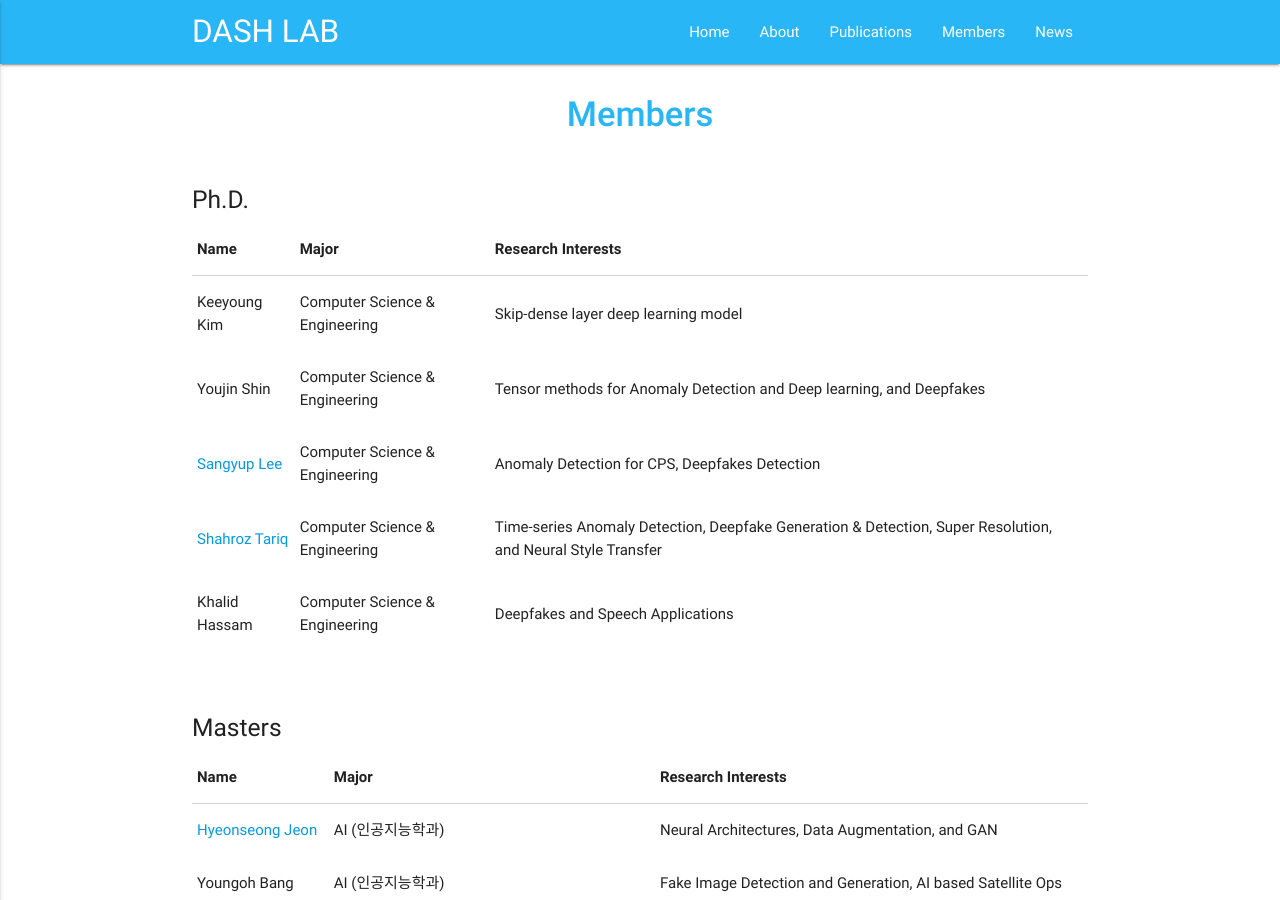
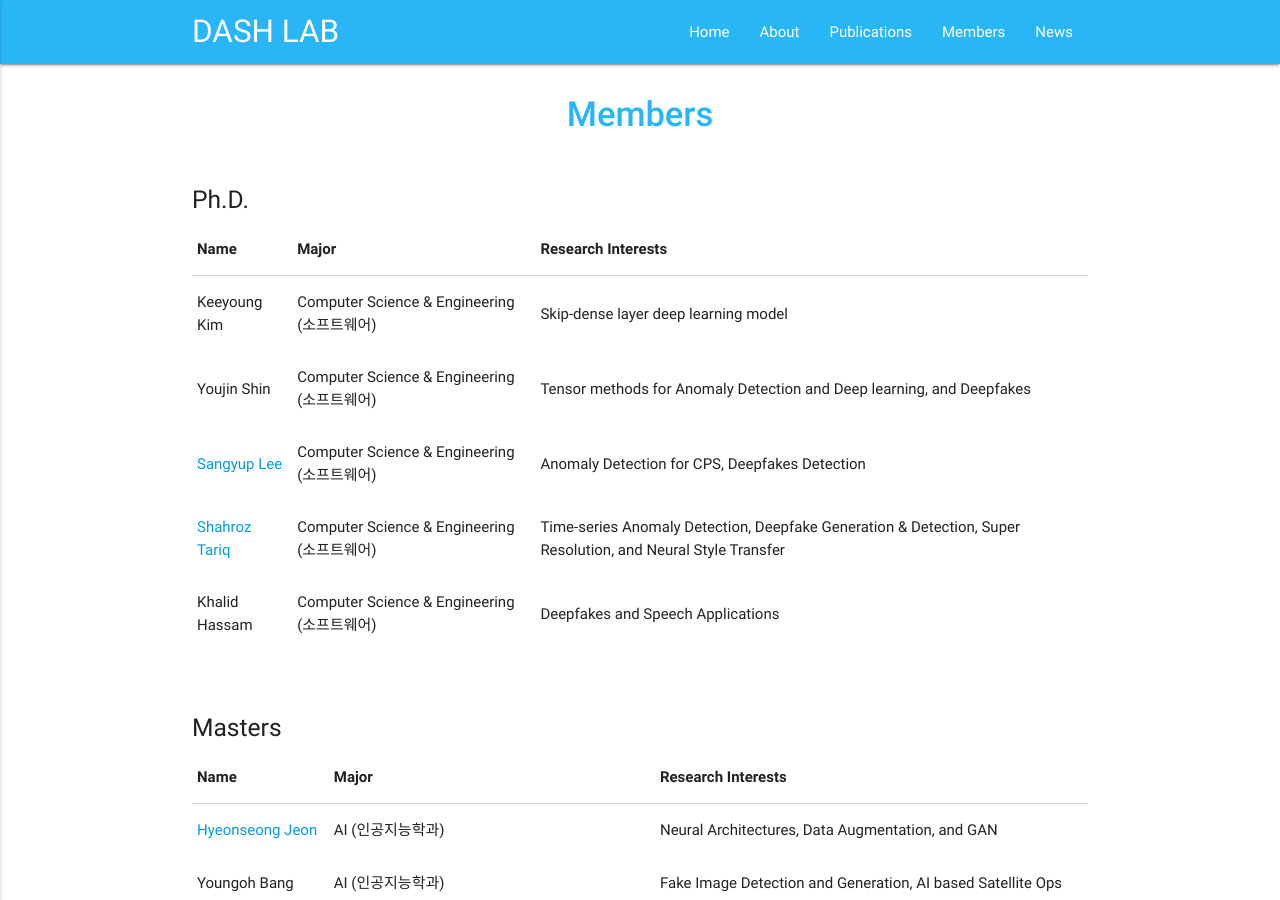
Before and after one commit to Yurim990507/DASH-Lab.github.io, a Jekyll site: the page built from example3.md, in a window 1280 px wide and 900 px high. Built offline with Jekyll 4.4.1, drawn with Linux system fonts in a browser that asks for light colours.

Commit message:
Update example3.md

```diff
--- a/example3.md
+++ b/example3.md
@@ -21,28 +21,28 @@ permalink: /Members/
               <tbody>
                 <tr>
                   <td>Keeyoung Kim</td>
-                  <td>Computer Science & Engineering</td>
+                  <td>Computer Science & Engineering (소프트웨어)</td>
                   <td> Skip-dense layer deep learning model</td>
                 </tr>
                 <tr>
                   <td>Youjin Shin</td>
-                  <td>Computer Science & Engineering</td>
+                  <td>Computer Science & Engineering (소프트웨어)</td>
                    <td>Tensor methods for Anomaly Detection and Deep learning, and Deepfakes </td>
                   <td> </td>
                 </tr>
                 <tr>
                   <td><a href = "https://sites.google.com/view/sangyuplee/" target = "_blank">Sangyup Lee</a></td>
-                  <td>Computer Science & Engineering</td>
+                  <td>Computer Science & Engineering (소프트웨어)</td>
                   <td> Anomaly Detection for CPS, Deepfakes Detection</td>
                 </tr>
                 <tr>
                   <td><a href = "https://sites.google.com/view/shahroztariq" target = "_blank"> Shahroz Tariq </a></td>
-                  <td>Computer Science & Engineering</td>
+                  <td>Computer Science & Engineering (소프트웨어)</td>
                   <td>Time-series Anomaly Detection, Deepfake Generation & Detection, Super Resolution, and Neural Style Transfer </td>
                 </tr>
                 <tr>
                   <td>Khalid Hassam</td>
-                  <td>Computer Science & Engineering</td>
+                  <td>Computer Science & Engineering (소프트웨어)</td>
                   <td> Deepfakes and Speech Applications</td>
                 </tr>
               </tbody>
```
